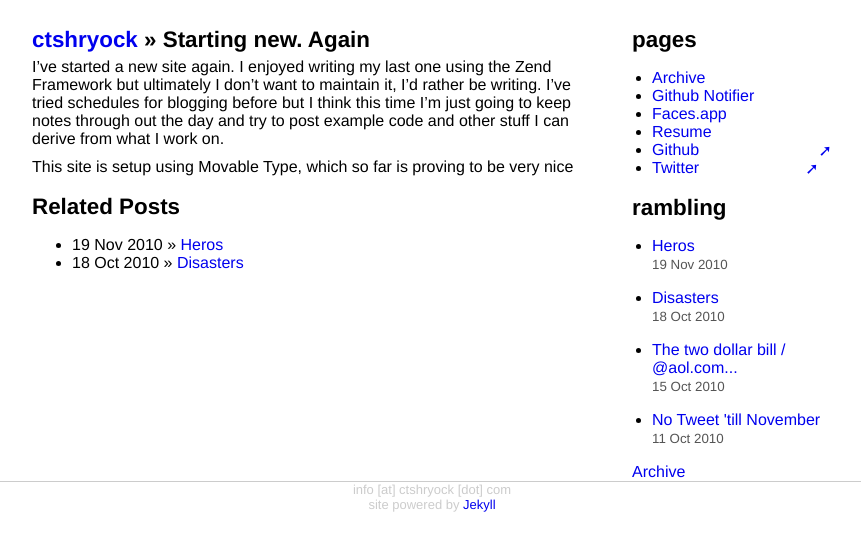
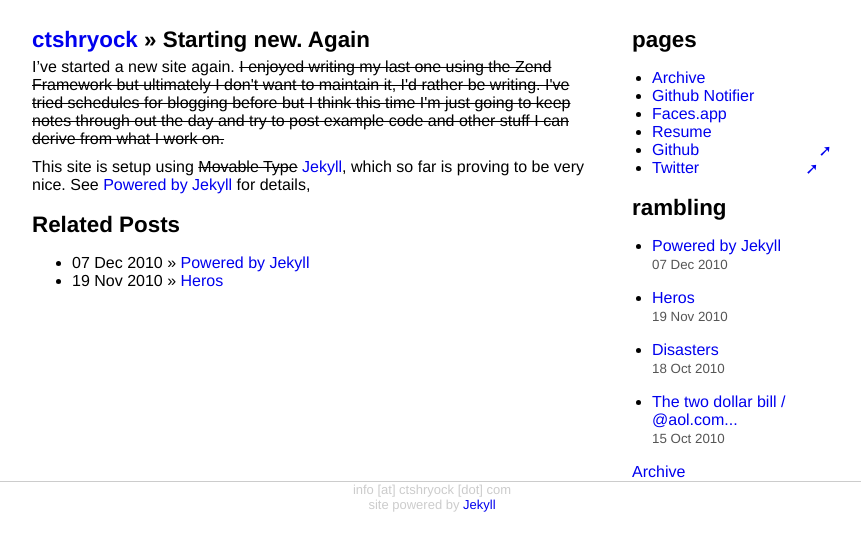
Before and after one commit to catsby/ctshryock.com, a Jekyll site: the page built from _posts/2009-7-14-starting-new-again.markdown, in a window 1280 px wide. Shown: the top 551 px of the page, without its empty margins (208-1069 px from the left). Built offline with Jekyll 4.4.1, drawn with Linux system fonts in a browser that asks for light colours.

Commit message:
"Powered by Jekyll" post
Updated "starting new" post

```diff
--- a/_posts/2009-7-14-starting-new-again.markdown
+++ b/_posts/2009-7-14-starting-new-again.markdown
@@ -4,6 +4,11 @@ title: Starting new.  Again
 date: 2009-07-14 10:06:34 -05:00
 mt_id: 3
 ---
-I've started a new site again.  I enjoyed writing my last one using the Zend Framework but ultimately I don't want to maintain it, I'd rather be writing.  I've tried schedules for blogging before but I think this time I'm just going to keep notes through out the day and try to post example code and other stuff I can derive from what I work on.
 
-This site is setup using Movable Type, which so far is proving to be very nice
+
+
+I've started a new site again.  <strike>I enjoyed writing my last one using the Zend Framework but ultimately I don't want to maintain it, I'd rather be writing.  I've tried schedules for blogging before but I think this time I'm just going to keep notes through out the day and try to post example code and other stuff I can derive from what I work on.</strike>
+
+This site is setup using <strike>Movable Type</strike> [Jekyll][1], which so far is proving to be very nice.  See [Powered by Jekyll](/2010/12/07/powered-by-jekyll.html) for details,
+
+[1]: https://github.com/mojombo/jekyll
```
Also changed, not shown: _posts/2010-12-07-powered-by-jekyll.md (added, +43 -0 lines).
